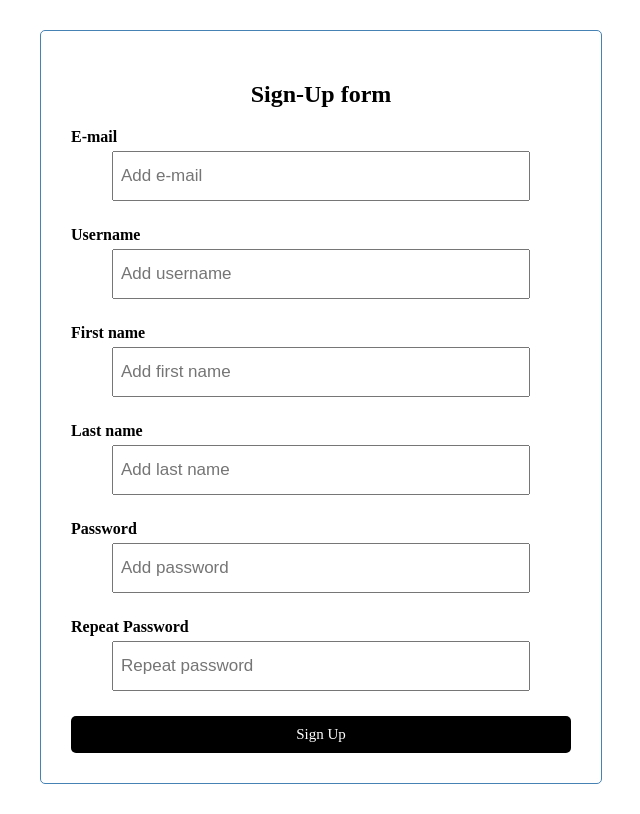
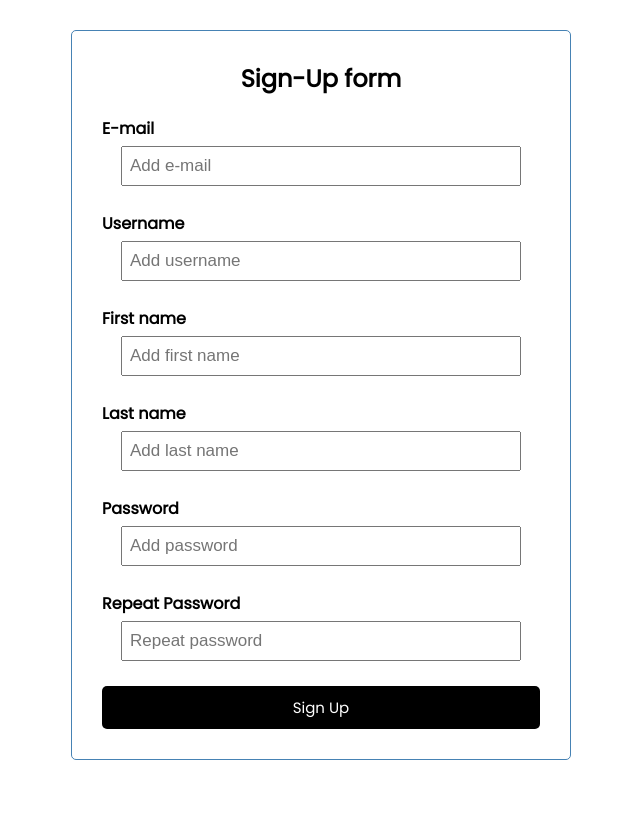
Before and after one commit to OnlyDive/Angular-OnlyDive-Frontend, an Angular app: page /signUp in a window 1280 px wide. Shown: the whole page, without its empty margins (319-959 px from the left). Built offline with nearby package versions, Linux system fonts and the light colour scheme.

Commit message:
Added few global styles; Moved SignUpRequest to interface, dto dir deleted

```diff
--- a/src/app/auth/component/sign-up/sign-up.component.ts
+++ b/src/app/auth/component/sign-up/sign-up.component.ts
@@ -3,7 +3,7 @@ import { FormsModule } from '@angular/forms';
 import { Router } from '@angular/router';
 
 import { AuthService } from '../../service/auth.service';
-import { SignUpRequest } from '../../../dto/SignUpRequest';
+import { SignUpRequest } from '../../../interface/SignUpRequest';
 import { MessageComponent } from '../../../tools/message/message.component';
 import { CommonModule } from '@angular/common';
 
--- a/src/app/auth/service/auth.service.ts
+++ b/src/app/auth/service/auth.service.ts
@@ -1,5 +1,5 @@
 import { Injectable } from '@angular/core';
-import { SignUpRequest } from '../../dto/SignUpRequest';
+import { SignUpRequest } from '../../interface/SignUpRequest';
 import { HttpClient, HttpHeaders, HttpResponse } from '@angular/common/http';
 import { Observable } from 'rxjs'
 
--- a/src/styles.css
+++ b/src/styles.css
@@ -1,4 +1,16 @@
 /* You can add global styles to this file, and also import other style files */
+@import url("https://fonts.googleapis.com/css2?family=Poppins:wght@300;400&display=swap");
+
+* {
+  box-sizing: border-box;
+  margin: 0;
+  padding: 0;
+}
+
+body {
+  font-family: "Poppins", sans-serif;
+}
+
 
 .container {
   max-width: 500px;
```
Also changed, not shown: src/app/interface/SignUpRequest.ts (renamed from src/app/dto/SignUpRequest.ts).
